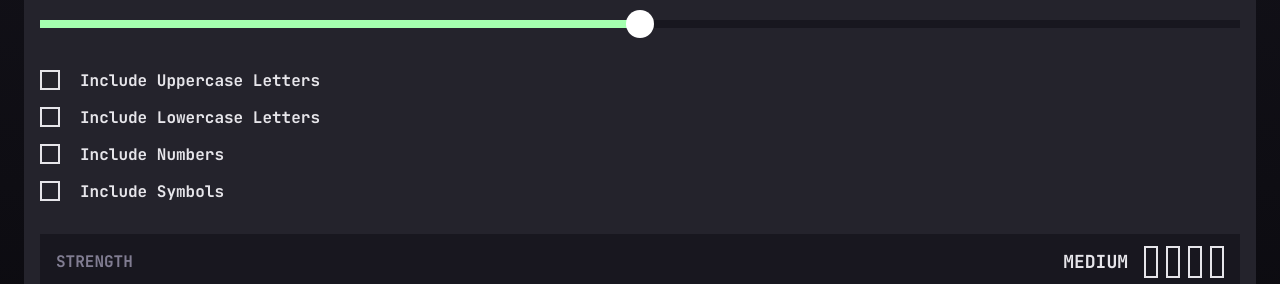
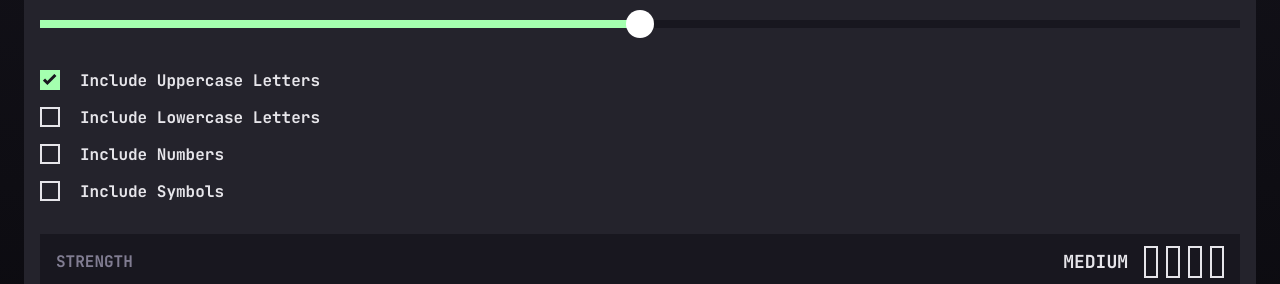
Before and after one commit to ZurabKobakhidze/password-generator-app, a React (Vite) app: page / in a window 1280 px wide. Both pictures are taken after a click on the button 50 px from the left and 336 px from the top of the page. Shown: the part 256-540 px from the top of the page. Built offline with nearby package versions, Linux system fonts and the light colour scheme.

Commit message:
fix: functions

```diff
--- a/src/App.jsx
+++ b/src/App.jsx
@@ -1,36 +1,49 @@
 import "./app.css";
-import { useState } from 'react';
+import { useState } from "react";
 
 function App() {
-  // const [count, setCount] = useState(0);
   const [isCopied, setIsCopied] = useState(false);
-  const [rangeValue, setRangeValue] = useState(2);
+  const [rangeValue, setRangeValue] = useState(10);
 
   const handleCopyClick = () => {
     setIsCopied(true);
+    setTimeout(() => {
+      setIsCopied(false);
+    }, 1200);
   };
-
-
 
   const handleRangeChange = (event) => {
     setRangeValue(event.target.value);
   };
 
   const getGreenLineWidth = (rangeValue) => {
-
-    return rangeValue * 25;
+    return ((rangeValue - 5) / 10) * 100;
   };
 
-  const characterNumberMap = {
-    '0': 1,
-    '1': 5,
-    '2': 10,
-    '3': 15,
-    '4': 20,
+  const [activeCheckboxes, setActiveCheckboxes] = useState([
+    false,
+    false,
+    false,
+    false,
+  ]);
+
+  const handleCheckboxClick = (index) => {
+    const newActiveCheckboxes = [...activeCheckboxes];
+    newActiveCheckboxes[index] = !newActiveCheckboxes[index];
+    setActiveCheckboxes(newActiveCheckboxes);
   };
 
-  const getCharacterNumber = (rangeValue) => {
-    return characterNumberMap[rangeValue] || 0;
+  const getCheckboxButtonStyle = (isActive) => {
+    return isActive
+      ? {
+          backgroundColor: "#A4FFAF",
+          border: "none",
+          display: "flex",
+          justifyContent: "center",
+          alignItems: "center",
+          flexDirection: "column",
+        }
+      : {};
   };
 
   return (
@@ -40,7 +53,6 @@ function App() {
         <h1 className="copy_numbers">PTx1f5DaFX</h1>
         <div className="logo_div">
           {isCopied && <p className="copied_text">COPIED</p>}
-
           <svg
             className="copy_logo"
             width="21"
@@ -48,44 +60,68 @@ function App() {
             xmlns="http://www.w3.org/2000/svg"
             onClick={handleCopyClick}
           >
-          <path className="my_path"
+            <path
+              className="my_path"
               d="M20.341 3.091 17.909.659A2.25 2.25 0 0 0 16.319 0H8.25A2.25 2.25 0 0 0 6 2.25V4.5H2.25A2.25 2.25 0 0 0 0 6.75v15A2.25 2.25 0 0 0 2.25 24h10.5A2.25 2.25 0 0 0 15 21.75V19.5h3.75A2.25 2.25 0 0 0 21 17.25V4.682a2.25 2.25 0 0 0-.659-1.591ZM12.469 21.75H2.53a.281.281 0 0 1-.281-.281V7.03a.281.281 0 0 1 .281-.281H6v10.5a2.25 2.25 0 0 0 2.25 2.25h4.5v1.969a.282.282 0 0 1-.281.281Zm6-4.5H8.53a.281.281 0 0 1-.281-.281V2.53a.281.281 0 0 1 .281-.281H13.5v4.125c0 .621.504 1.125 1.125 1.125h4.125v9.469a.282.282 0 0 1-.281.281Zm.281-12h-3v-3h.451c.075 0 .147.03.2.082L18.667 4.6a.283.283 0 0 1 .082.199v.451Z"
               fill="#A4FFAF"
             />
-
           </svg>
-
         </div>
-
       </div>
       <div className="container">
         <div className="character_box">
           <h2 className="character_length">Character Length</h2>
-          <h2 className="character_number">{getCharacterNumber(rangeValue)}</h2>
+          <h2 className="character_number">{rangeValue}</h2>
         </div>
         <div className="input_box">
-          <input type="range" id="vol" name="vol" min="0" max="4" value={rangeValue} onChange={handleRangeChange} />
+          <input
+            type="range"
+            id="vol"
+            name="vol"
+            min="5"
+            max="15"
+            value={rangeValue}
+            onChange={handleRangeChange}
+          />
           <output></output>
-          <div class="green_line" style={{ width: `${getGreenLineWidth(rangeValue)}%` }}></div>
+          <div
+            class="green_line"
+            style={{ width: `${getGreenLineWidth(rangeValue)}%` }}
+          ></div>
         </div>
         <div className="checkbox_div">
-          <div className="checkbox_label_box">
-           <button className="checkbox_button"></button>
-            <span class="checkbox_text">Include Uppercase Letters</span>
+          {[
+            "Include Uppercase Letters",
+            "Include Lowercase Letters",
+            "Include Numbers",
+            "Include Symbols",
+          ].map((text, index) => (
+            <div className="checkbox_label_box" key={index}>
+              <button
+                className="checkbox_button"
+                style={getCheckboxButtonStyle(activeCheckboxes[index])}
+                onClick={() => handleCheckboxClick(index)}
+              >
+                {activeCheckboxes[index] && (
+                  <svg
+                    width="14"
+                    height="12"
+                    xmlns="http://www.w3.org/2000/svg"
+                  >
+                    <path
+                      stroke="#18171F"
+                      stroke-width="3"
+                      fill="none"
+                      d="M1 5.607 4.393 9l8-8"
+                    />
+                  </svg>
+                )}
+              </button>
+              <span class="checkbox_text">{text}</span>
             </div>
-          <div className="checkbox_label_box">
-          <button className="checkbox_button"></button>
-            <span class="checkbox_text">Include Lowercase Letters</span>
+          ))}
         </div>
-          <div className="checkbox_label_box">
-          <button className="checkbox_button"></button>
-            <span class="checkbox_text">Include Numbers</span>
-          </div>
-          <div className="checkbox_label_box">
-          <button className="checkbox_button"></button>
-            <span class="checkbox_text">Include Symbols</span>
-          </div>
-        </div>
+
         <div className="strength_box">
           <h2 className="strength_h2">STRENGTH</h2>
           <div className="strength_power">
@@ -98,7 +134,15 @@ function App() {
             </div>
           </div>
         </div>
-        <button className="generate_button">GENERATE <svg width="12" height="12" xmlns="http://www.w3.org/2000/svg"><path fill="#24232C" d="m5.106 12 6-6-6-6-1.265 1.265 3.841 3.84H.001v1.79h7.681l-3.841 3.84z"/></svg></button>
+        <button className="generate_button">
+          GENERATE{" "}
+          <svg width="12" height="12" xmlns="http://www.w3.org/2000/svg">
+            <path
+              fill="#24232C"
+              d="m5.106 12 6-6-6-6-1.265 1.265 3.841 3.84H.001v1.79h7.681l-3.841 3.84z"
+            />
+          </svg>
+        </button>
       </div>
     </div>
   );
```
Lines whose indentation alone changed are shown as unchanged.
